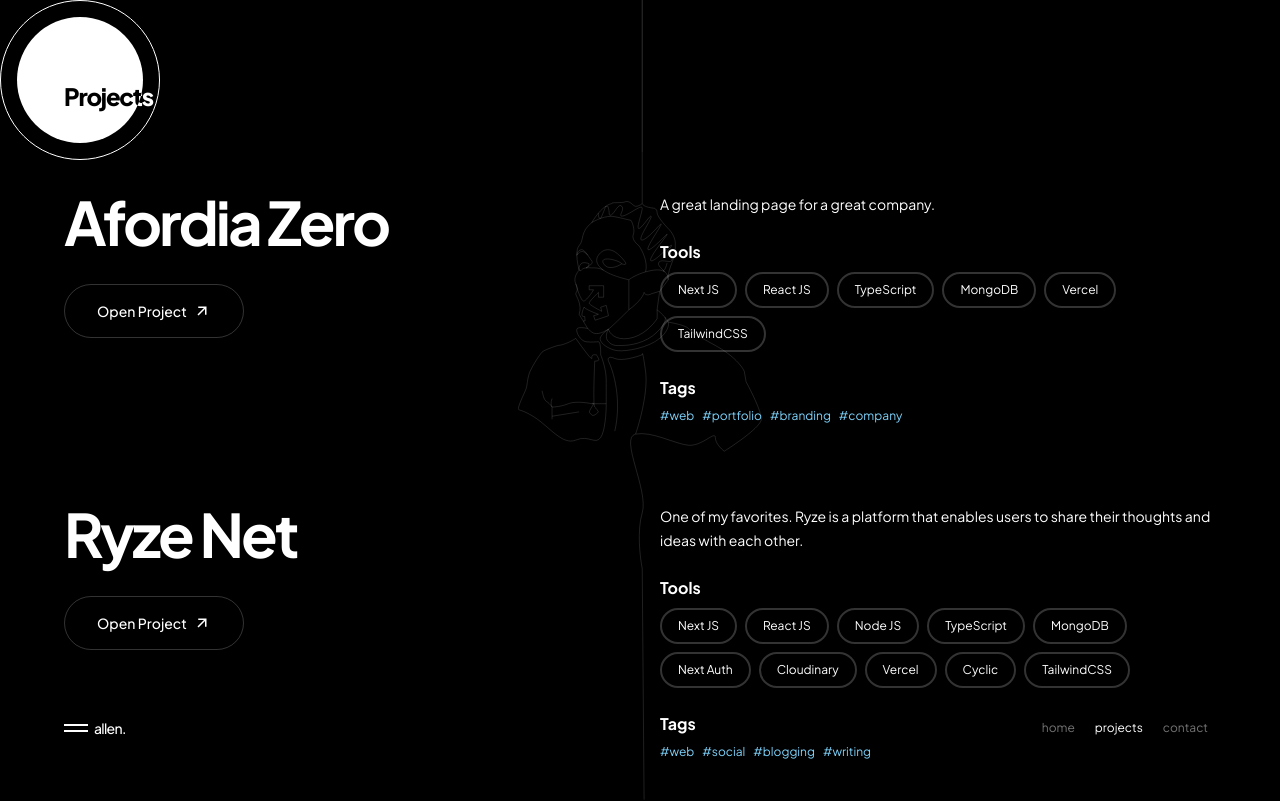
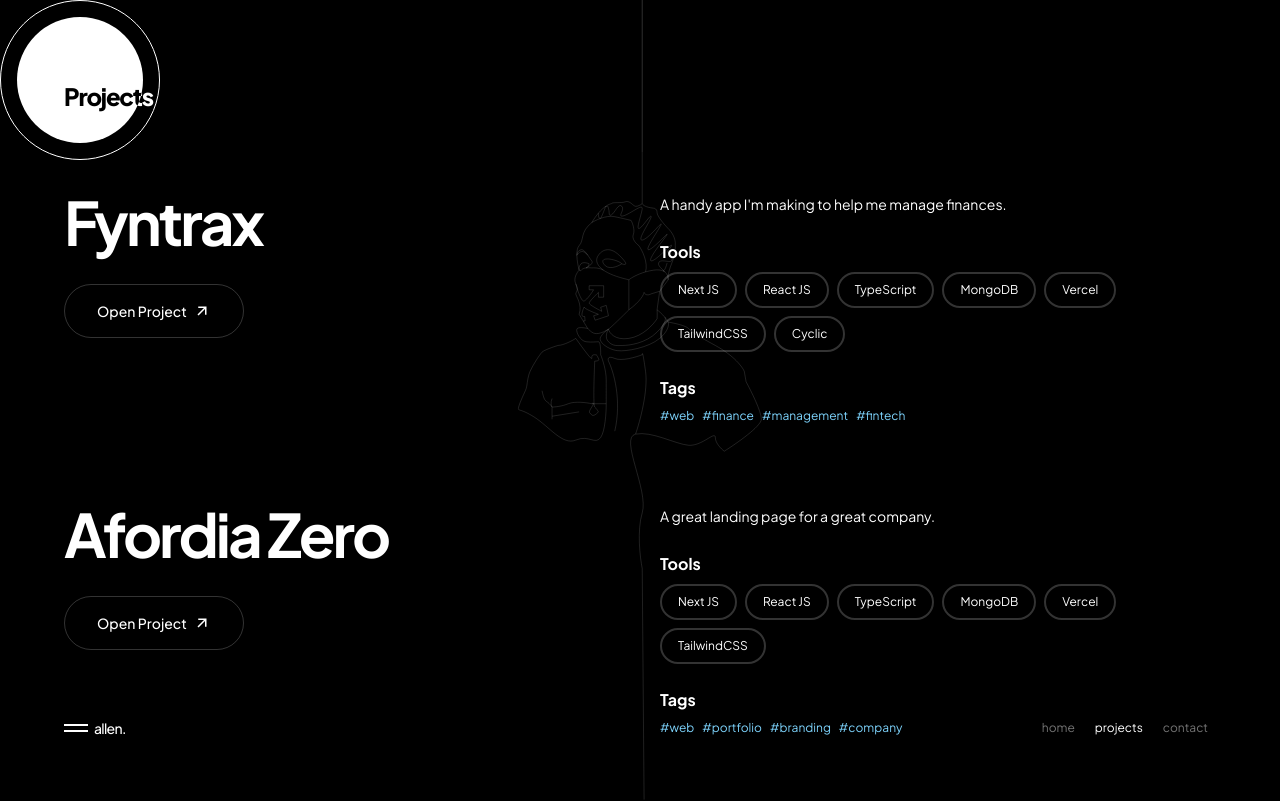
Before and after one commit to LawEyez/portfolio, a Next.js app: page /projects in a window 1280 px wide. Shown: the top 801 px of the page. Built offline with nearby package versions, Linux system fonts and the light colour scheme.

Commit message:
Add fyntrax.

```diff
--- a/src/data.ts
+++ b/src/data.ts
@@ -1,4 +1,26 @@
 export const projects = [
+  {
+    id: 'fyntrax',
+    name: 'fyntrax',
+    description: 'A handy app I\'m making to help me manage finances.',
+    tools: [
+      'Next JS',
+      'React JS',
+      'TypeScript',
+      'MongoDB',
+      'Vercel',
+      'TailwindCSS',
+      'Cyclic',
+    ],
+    tags: [
+      'web',
+      'finance',
+      'management',
+      'fintech'
+    ],
+    url: 'https://app.fyntrax.com'
+  },
+
   {
     id: 'az',
     name: 'afordia zero',
```
